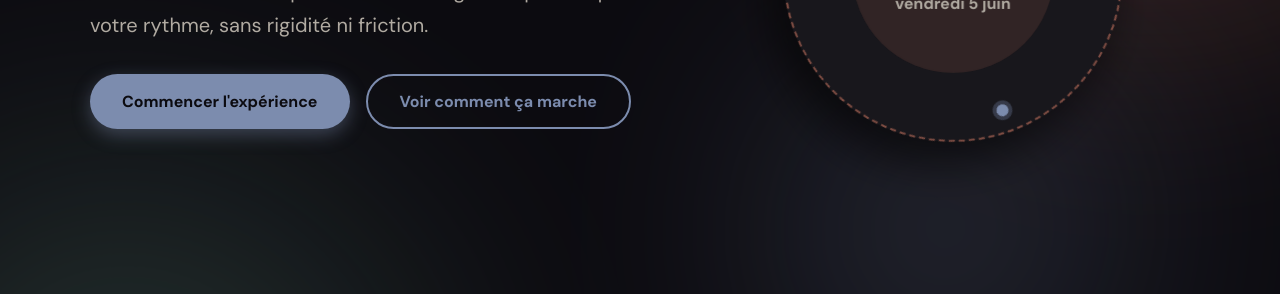
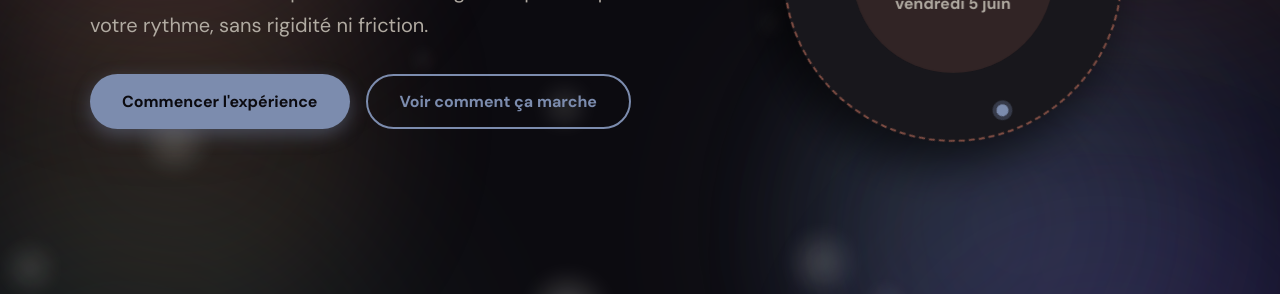
Before and after one commit to Pirranna/pirranna.github.io, a plain HTML site: page index.html in a window 1280 px wide. Shown: the part 354-648 px from the top of the page. Drawn offline with Linux system fonts and the light colour scheme.

Commit message:
Update index.html

```diff
--- a/index.html
+++ b/index.html
@@ -3,7 +3,7 @@
 <head>
     <meta charset="UTF-8">
     <meta name="viewport" content="width=device-width, initial-scale=1.0">
-    <title>TimeTabl — Planning fluide et intelligent • Mode Sombre</title>
+    <title>TimeTabl — Planning fluide et intelligent • Mode Sombre + Aura Gemini</title>
     <link href="https://fonts.googleapis.com/css2?family=DM+Sans:ital,opsz,wght@0,9..40,400;0,9..40,500;0,9..40,700;1,9..40,400&family=Space+Grotesk:wght@400;500;600;700&display=swap" rel="stylesheet">
     <style>
         :root {
@@ -13,15 +13,14 @@
             --surface-elevated: #222127;
             --text: #efedea;
             --text-soft: #b1aba2;
-            --accent: #e6846b;      /* version plus lumineuse de e07a5f */
-            --accent2: #7c8cae;     /* bleu-gris élégant remplace 3d405b */
-            --accent3: #6b9e8a;     /* vert sage apaisant */
+            --accent: #e6846b;
+            --accent2: #7c8cae;
+            --accent3: #6b9e8a;
             --border: #2b2930;
             --radius-blob: 40% 60% 60% 40% / 50% 40% 60% 50%;
             --radius-card: 22px;
             --shadow-blob: 0 25px 45px rgba(0,0,0,0.6);
             --shadow-card: 0 12px 28px rgba(0,0,0,0.35);
-            --shadow-glow: 0 8px 20px rgba(129, 178, 154, 0.2);
             --transition: 0.35s cubic-bezier(0.25, 0.8, 0.25, 1.2);
             --font-body: 'DM Sans', sans-serif;
             --font-display: 'Space Grotesk', sans-serif;
@@ -38,19 +37,135 @@
             -webkit-font-smoothing: antialiased;
         }
 
-        /* Arrière-plan organique plus subtil en mode sombre */
+        /* --- NOUVEL EFFET GEMINI : Cercles animés avec dégradés --- */
+        .gemini-aura {
+            position: fixed;
+            top: 0;
+            left: 0;
+            width: 100%;
+            height: 100%;
+            z-index: 0;
+            pointer-events: none;
+            overflow: hidden;
+        }
+
+        .gemini-circle {
+            position: absolute;
+            border-radius: 50%;
+            filter: blur(70px);
+            opacity: 0.4;
+            will-change: transform, opacity;
+            animation: floatGemini 18s ease-in-out infinite alternate;
+        }
+
+        /* Cercle 1 : magenta/rose chaud */
+        .gc-1 {
+            width: 45vw;
+            height: 45vw;
+            background: radial-gradient(circle, rgba(230,132,107,0.6), rgba(124,140,174,0.2));
+            top: -15%;
+            left: -10%;
+            animation-duration: 22s;
+            animation-delay: 0s;
+        }
+
+        /* Cercle 2 : bleu électrique / lavande */
+        .gc-2 {
+            width: 55vw;
+            height: 55vw;
+            background: radial-gradient(circle, rgba(108, 92, 231, 0.5), rgba(59, 130, 246, 0.15));
+            bottom: -20%;
+            right: -15%;
+            animation-duration: 25s;
+            animation-delay: 2s;
+        }
+
+        /* Cercle 3 : vert émeraude / turquoise */
+        .gc-3 {
+            width: 40vw;
+            height: 40vw;
+            background: radial-gradient(circle, rgba(107,158,138,0.55), rgba(77, 124, 105, 0.2));
+            top: 40%;
+            left: 60%;
+            animation-duration: 20s;
+            animation-delay: 4s;
+        }
+
+        /* Cercle 4 : ambre/abricot lumineux */
+        .gc-4 {
+            width: 38vw;
+            height: 38vw;
+            background: radial-gradient(circle, rgba(224, 169, 105, 0.5), rgba(224, 122, 95, 0.1));
+            bottom: 10%;
+            left: -5%;
+            animation-duration: 28s;
+            animation-delay: 1s;
+        }
+
+        /* Cercle 5 : violet profond */
+        .gc-5 {
+            width: 48vw;
+            height: 48vw;
+            background: radial-gradient(circle, rgba(139, 92, 246, 0.5), rgba(79, 70, 229, 0.15));
+            top: 60%;
+            right: -10%;
+            animation-duration: 24s;
+            animation-delay: 3s;
+        }
+
+        @keyframes floatGemini {
+            0% {
+                transform: translate(0, 0) scale(0.9);
+                opacity: 0.25;
+            }
+            50% {
+                opacity: 0.5;
+            }
+            100% {
+                transform: translate(40px, -35px) scale(1.2);
+                opacity: 0.4;
+            }
+        }
+
+        /* Petits cercles scintillants (effet "particules") */
+        .gemini-sparkles {
+            position: fixed;
+            top: 0;
+            left: 0;
+            width: 100%;
+            height: 100%;
+            z-index: 0;
+            pointer-events: none;
+        }
+
+        .sparkle {
+            position: absolute;
+            background: radial-gradient(circle, rgba(255,255,245,0.8), rgba(230,132,107,0));
+            border-radius: 50%;
+            filter: blur(12px);
+            opacity: 0;
+            animation: twinkle 6s ease-in-out infinite;
+        }
+
+        @keyframes twinkle {
+            0% { opacity: 0; transform: scale(0.5); }
+            50% { opacity: 0.35; transform: scale(1); }
+            100% { opacity: 0; transform: scale(1.2); }
+        }
+
+        /* Arrière-plan organique existant (plus subtil, complémentaire) */
         .bg-blob {
             position: fixed;
             border-radius: var(--radius-blob);
-            filter: blur(120px);
-            opacity: 0.22;
+            filter: blur(100px);
+            opacity: 0.12;
             z-index: 0;
             pointer-events: none;
         }
         .bg-blob-1 {
             width: 600px;
             height: 600px;
-            background: #e6846b;
+            background: var(--accent);
             top: -250px;
             right: -200px;
             animation: floatBlob 14s ease-in-out infinite alternate;
@@ -58,7 +173,7 @@
         .bg-blob-2 {
             width: 500px;
             height: 500px;
-            background: #6b9e8a;
+            background: var(--accent3);
             bottom: -200px;
             left: -150px;
             animation: floatBlob 18s ease-in-out infinite alternate-reverse;
@@ -66,7 +181,7 @@
         .bg-blob-3 {
             width: 350px;
             height: 350px;
-            background: #7c8cae;
+            background: var(--accent2);
             top: 50%;
             left: 60%;
             animation: floatBlob 16s ease-in-out infinite alternate;
@@ -74,7 +189,7 @@
 
         @keyframes floatBlob {
             0% { transform: translate(0, 0) scale(1) rotate(0deg); }
-            100% { transform: translate(40px, 50px) scale(1.15) rotate(6deg); }
+            100% { transform: translate(40px, 50px) scale(1.1) rotate(8deg); }
         }
 
         /* Navigation - verre dépoli sombre */
@@ -196,7 +311,7 @@
         /* Sections */
         .section {
             position: relative;
-            z-index: 1;
+            z-index: 2;
             padding: 5rem 2rem;
         }
         .section-inner {
@@ -352,7 +467,7 @@
         .dot:nth-child(3) { bottom: 20%; right: 15%; background: var(--accent2); box-shadow: 0 0 0 4px rgba(124,140,174,0.3);}
         .dot:nth-child(4) { top: 25%; right: 20%; background: #dcb284; }
 
-        /* Fonctionnalités */
+        /* Features, Pricing etc (inchangé mais z-index géré) */
         .features-mosaic {
             display: grid;
             grid-template-columns: repeat(3, 1fr);
@@ -369,6 +484,7 @@
             transition: all var(--transition);
             overflow: hidden;
             z-index: 1;
+            backdrop-filter: blur(2px);
         }
         .feature-card::before {
             content: '';
@@ -578,7 +694,7 @@
             color: var(--accent);
         }
 
-        /* CTA - élégant et contrasté */
+        /* CTA */
         .cta-block {
             background: linear-gradient(145deg, #22212a, #19181f);
             color: var(--text);
@@ -632,7 +748,6 @@
             color: #000;
         }
 
-        /* Footer */
         .footer {
             text-align: center;
             padding: 2rem;
@@ -640,6 +755,8 @@
             border-top: 1px solid var(--border);
             margin-top: 2rem;
             font-size: 0.9rem;
+            position: relative;
+            z-index: 2;
         }
         .footer a {
             color: var(--accent);
@@ -716,6 +833,18 @@
     </style>
 </head>
 <body>
+    <!-- Effet Gemini : grands cercles avec dégradés animés -->
+    <div class="gemini-aura">
+        <div class="gemini-circle gc-1"></div>
+        <div class="gemini-circle gc-2"></div>
+        <div class="gemini-circle gc-3"></div>
+        <div class="gemini-circle gc-4"></div>
+        <div class="gemini-circle gc-5"></div>
+    </div>
+    <!-- Petites particules scintillantes (sparkles) -->
+    <div class="gemini-sparkles" id="sparklesContainer"></div>
+
+    <!-- Blobs existants (complément) -->
     <div class="bg-blob bg-blob-1"></div>
     <div class="bg-blob bg-blob-2"></div>
     <div class="bg-blob bg-blob-3"></div>
@@ -764,30 +893,12 @@
             <h2 class="section-title">Une nouvelle approche du planning</h2>
             <p class="section-sub">Nous avons repensé chaque interaction pour que votre agenda devienne un allié, pas une contrainte.</p>
             <div class="features-mosaic">
-                <div class="feature-card">
-                    <h3>Flexibilité organique</h3>
-                    <p>Les créneaux s'adaptent naturellement. Glissez, étirez, fusionnez sans contrainte.</p>
-                </div>
-                <div class="feature-card">
-                    <h3>Esthétique apaisante</h3>
-                    <p>Des formes douces et des couleurs qui respirent. Votre planning devient un espace visuel agréable.</p>
-                </div>
-                <div class="feature-card">
-                    <h3>Intelligence contextuelle</h3>
-                    <p>TimeTabl apprend de vos habitudes et suggère les meilleurs créneaux sans vous interrompre.</p>
-                </div>
-                <div class="feature-card">
-                    <h3>Collaboration fluide</h3>
-                    <p>Partagez une vue d'ensemble ou des détails précis, avec une synchronisation immédiate.</p>
-                </div>
-                <div class="feature-card">
-                    <h3>Mode focus</h3>
-                    <p>Activez le mode silence pour ne voir que l'essentiel et laisser votre esprit respirer.</p>
-                </div>
-                <div class="feature-card">
-                    <h3>Rétrospective visuelle</h3>
-                    <p>Revivez vos semaines passées comme une histoire, pour mieux construire la suite.</p>
-                </div>
+                <div class="feature-card"><h3>Flexibilité organique</h3><p>Les créneaux s'adaptent naturellement. Glissez, étirez, fusionnez sans contrainte.</p></div>
+                <div class="feature-card"><h3>Esthétique apaisante</h3><p>Des formes douces et des couleurs qui respirent. Votre planning devient un espace visuel agréable.</p></div>
+                <div class="feature-card"><h3>Intelligence contextuelle</h3><p>TimeTabl apprend de vos habitudes et suggère les meilleurs créneaux sans vous interrompre.</p></div>
+                <div class="feature-card"><h3>Collaboration fluide</h3><p>Partagez une vue d'ensemble ou des détails précis, avec une synchronisation immédiate.</p></div>
+                <div class="feature-card"><h3>Mode focus</h3><p>Activez le mode silence pour ne voir que l'essentiel et laisser votre esprit respirer.</p></div>
+                <div class="feature-card"><h3>Rétrospective visuelle</h3><p>Revivez vos semaines passées comme une histoire, pour mieux construire la suite.</p></div>
             </div>
         </div>
     </section>
@@ -797,27 +908,9 @@
             <h2 class="section-title">Comment ça fonctionne</h2>
             <p class="section-sub">Trois étapes simples pour organiser votre temps autrement.</p>
             <div class="timeline">
-                <div class="timeline-step">
-                    <div class="timeline-marker"></div>
-                    <div class="timeline-content">
-                        <h4>1. Définissez vos priorités</h4>
-                        <p>Créez vos grands blocs de travail, de réunion et de pause. Comme poser les fondations d'une semaine équilibrée.</p>
-                    </div>
-                </div>
-                <div class="timeline-step">
-                    <div class="timeline-marker"></div>
-                    <div class="timeline-content">
-                        <h4>2. Ajoutez vos rendez-vous</h4>
-                        <p>Les créneaux se placent automatiquement aux bons endroits. L'outil détecte les conflits et propose des ajustements.</p>
-                    </div>
-                </div>
-                <div class="timeline-step">
-                    <div class="timeline-marker"></div>
-                    <div class="timeline-content">
-                        <h4>3. Visualisez et ajustez</h4>
-                        <p>Prenez du recul sur votre planning. Zoomez, déplacez un élément, et l'ensemble s'harmonise en temps réel.</p>
-                    </div>
-                </div>
+                <div class="timeline-step"><div class="timeline-marker"></div><div class="timeline-content"><h4>1. Définissez vos priorités</h4><p>Créez vos grands blocs de travail, de réunion et de pause. Comme poser les fondations d'une semaine équilibrée.</p></div></div>
+                <div class="timeline-step"><div class="timeline-marker"></div><div class="timeline-content"><h4>2. Ajoutez vos rendez-vous</h4><p>Les créneaux se placent automatiquement aux bons endroits. L'outil détecte les conflits et propose des ajustements.</p></div></div>
+                <div class="timeline-step"><div class="timeline-marker"></div><div class="timeline-content"><h4>3. Visualisez et ajustez</h4><p>Prenez du recul sur votre planning. Zoomez, déplacez un élément, et l'ensemble s'harmonise en temps réel.</p></div></div>
             </div>
         </div>
     </section>
@@ -827,40 +920,9 @@
             <h2 class="section-title">Choisissez votre formule</h2>
             <p class="section-sub">Des offres adaptées à chaque besoin, du particulier à l'équipe.</p>
             <div class="pricing-grid">
-                <div class="pricing-card">
-                    <h3>Essentiel</h3>
-                    <div class="price">0 €<span>/mois</span></div>
-                    <ul>
-                        <li>1 utilisateur</li>
-                        <li>Planning basique</li>
-                        <li>Vue hebdomadaire</li>
-                        <li>Export image</li>
-                    </ul>
-                    <a href="#" class="btn btn-outline btn-price">Commencer</a>
-                </div>
-                <div class="pricing-card featured">
-                    <div class="pricing-badge">Populaire</div>
-                    <h3>Pro</h3>
-                    <div class="price">19 €<span>/mois</span></div>
-                    <ul>
-                        <li>Jusqu'à 10 utilisateurs</li>
-                        <li>Intelligence adaptative</li>
-                        <li>Vues multiples</li>
-                        <li>Intégrations Slack, Calendar</li>
-                    </ul>
-                    <a href="#" class="btn btn-primary btn-price">Essayer Pro</a>
-                </div>
-                <div class="pricing-card">
-                    <h3>Équipe</h3>
-                    <div class="price">49 €<span>/mois</span></div>
-                    <ul>
-                        <li>Utilisateurs illimités</li>
-                        <li>Personnalisation avancée</li>
-                        <li>API & webhooks</li>
-                        <li>Support dédié</li>
-                    </ul>
-                    <a href="#" class="btn btn-outline btn-price">Contacter</a>
-                </div>
+                <div class="pricing-card"><h3>Essentiel</h3><div class="price">0 €<span>/mois</span></div><ul><li>1 utilisateur</li><li>Planning basique</li><li>Vue hebdomadaire</li><li>Export image</li></ul><a href="#" class="btn btn-outline btn-price">Commencer</a></div>
+                <div class="pricing-card featured"><div class="pricing-badge">Populaire</div><h3>Pro</h3><div class="price">19 €<span>/mois</span></div><ul><li>Jusqu'à 10 utilisateurs</li><li>Intelligence adaptative</li><li>Vues multiples</li><li>Intégrations Slack, Calendar</li></ul><a href="#" class="btn btn-primary btn-price">Essayer Pro</a></div>
+                <div class="pricing-card"><h3>Équipe</h3><div class="price">49 €<span>/mois</span></div><ul><li>Utilisateurs illimités</li><li>Personnalisation avancée</li><li>API & webhooks</li><li>Support dédié</li></ul><a href="#" class="btn btn-outline btn-price">Contacter</a></div>
             </div>
         </div>
     </section>
@@ -869,22 +931,10 @@
         <div class="section-inner">
             <h2 class="section-title">Ils utilisent TimeTabl</h2>
             <div class="testimonial-grid">
-                <div class="testimonial">
-                    <q>TimeTabl a transformé mon chaos créatif en une organisation claire. Je ne subis plus mon planning, je le construis.</q>
-                    <div class="author">— Clara M., designer indépendante</div>
-                </div>
-                <div class="testimonial">
-                    <q>L'interface est d'une fluidité rare. Mon équipe l'a adoptée sans formation, tout est devenu plus simple.</q>
-                    <div class="author">— Lucas B., fondateur de startup</div>
-                </div>
-                <div class="testimonial">
-                    <q>Enfin un logiciel qui respecte la façon dont je travaille. L'esthétique sobre m'aide à me concentrer.</q>
-                    <div class="author">— Emma R., professeure d'université</div>
-                </div>
-                <div class="testimonial">
-                    <q>Je gère 50 collaborateurs avec une sérénité nouvelle. Les conflits de planning ont disparu.</q>
-                    <div class="author">— Marc L., directeur de clinique</div>
-                </div>
+                <div class="testimonial"><q>TimeTabl a transformé mon chaos créatif en une organisation claire. Je ne subis plus mon planning, je le construis.</q><div class="author">— Clara M., designer indépendante</div></div>
+                <div class="testimonial"><q>L'interface est d'une fluidité rare. Mon équipe l'a adoptée sans formation, tout est devenu plus simple.</q><div class="author">— Lucas B., fondateur de startup</div></div>
+                <div class="testimonial"><q>Enfin un logiciel qui respecte la façon dont je travaille. L'esthétique sobre m'aide à me concentrer.</q><div class="author">— Emma R., professeure d'université</div></div>
+                <div class="testimonial"><q>Je gère 50 collaborateurs avec une sérénité nouvelle. Les conflits de planning ont disparu.</q><div class="author">— Marc L., directeur de clinique</div></div>
             </div>
         </div>
     </section>
@@ -904,6 +954,7 @@
     </footer>
 
     <script>
+        // Horloge
         function updateClock() {
             const now = new Date();
             const timeStr = now.toLocaleTimeString('fr-FR', { hour: '2-digit', minute: '2-digit' });
@@ -914,6 +965,7 @@
         updateClock();
         setInterval(updateClock, 1000);
 
+        // Menu burger
         const hamburger = document.getElementById('hamburger');
         const navLinks = document.getElementById('navLinks');
         hamburger.addEventListener('click', () => {
@@ -926,6 +978,23 @@
                 navLinks.classList.remove('open');
             });
         });
+
+        // Générer des sparkles (petits cercles scintillants) façon Gemini
+        const sparklesContainer = document.getElementById('sparklesContainer');
+        const SPARKLE_COUNT = 35;
+        for (let i = 0; i < SPARKLE_COUNT; i++) {
+            const spark = document.createElement('div');
+            spark.classList.add('sparkle');
+            const size = Math.random() * 60 + 20; // 20px à 80px
+            spark.style.width = `${size}px`;
+            spark.style.height = `${size}px`;
+            spark.style.left = `${Math.random() * 100}%`;
+            spark.style.top = `${Math.random() * 100}%`;
+            spark.style.animationDelay = `${Math.random() * 8}s`;
+            spark.style.animationDuration = `${Math.random() * 6 + 5}s`;
+            spark.style.opacity = 0;
+            sparklesContainer.appendChild(spark);
+        }
     </script>
 </body>
 </html>
```
